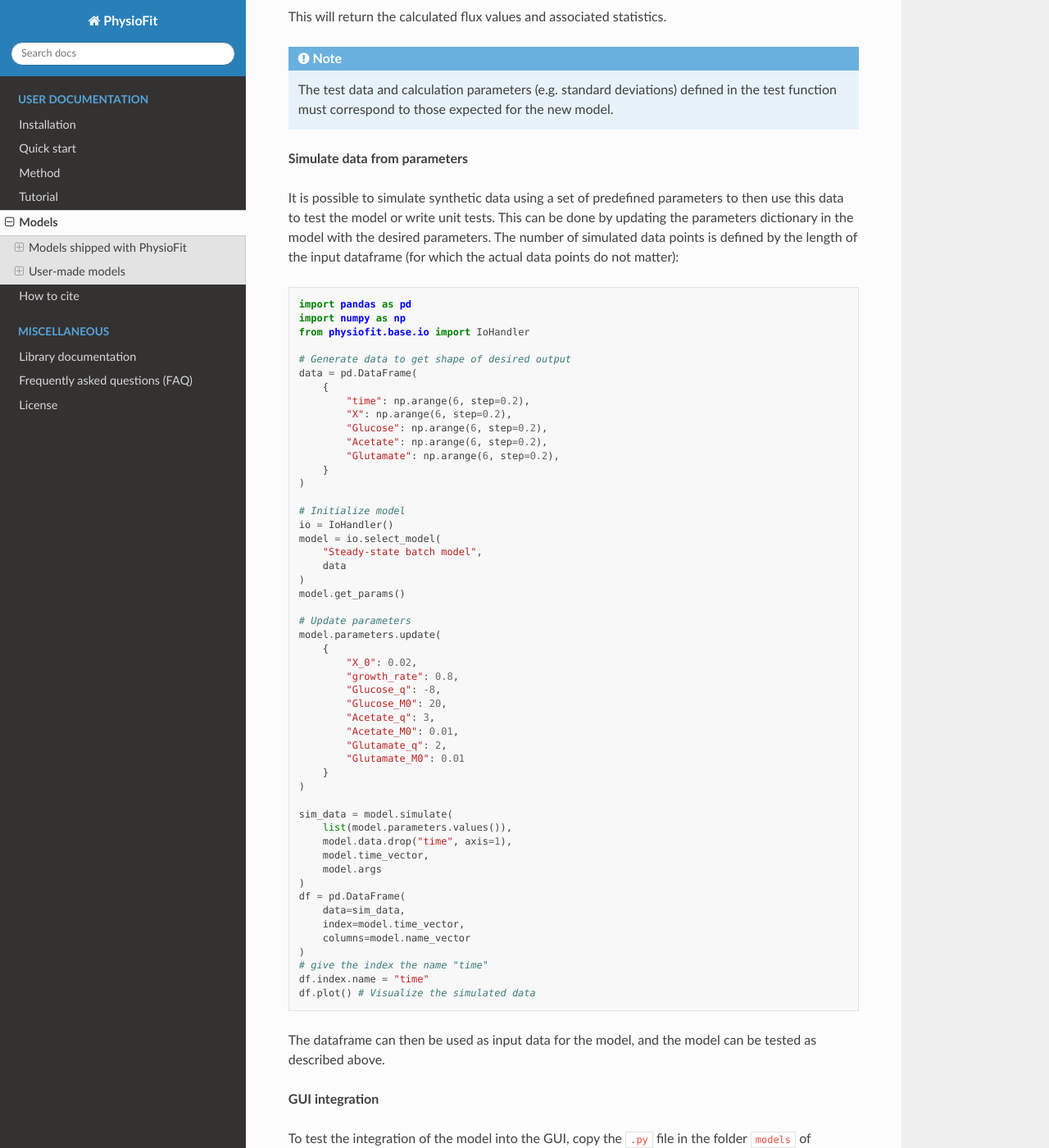
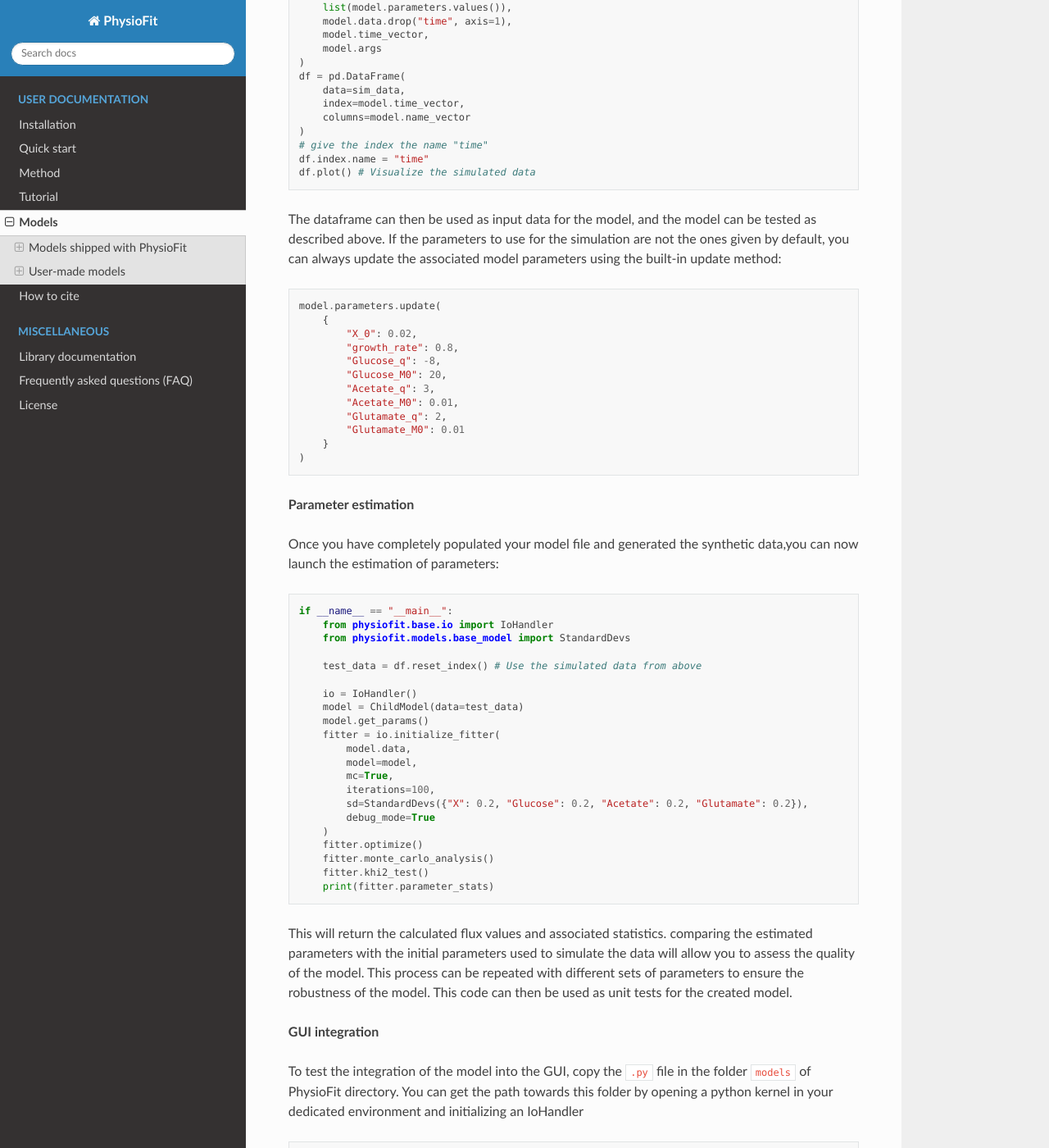
Before and after one commit to MetaSys-LISBP/PhysioFit, a Sphinx documentation site: the page built from docs/models.rst, in a window 1280 px wide and 1400 px high, scrolled down 10457 px. Shown: the whole window at 82% size. Built offline with Sphinx 7.4.7 and the Read the Docs theme 2.0.0, drawn with Linux system fonts in a browser that asks for light colours; some of the changed text lies outside the part shown.

Commit message:
Rearranged the model testing section

```diff
--- a/docs/models.rst
+++ b/docs/models.rst
@@ -515,42 +515,6 @@
 Test the model
 --------------
 
-Once you have completely populated your model file, you can now launch a round of simulations and optimizations in a
-programmatic way: ::
-
-    if __name__ == "__main__":
-        from physiofit.base.io import IoHandler
-        from physiofit.models.base_model import StandardDevs
-
-        test_data = pd.DataFrame(
-            {
-                "time": [0, 1, 2, 3],
-                "experiments": ["A", "A", "A", "A"],
-                "X": [0.5, 0.8, 1.2, 1.8],
-                "Glucose": [12, 11.6, 11, 10.2]
-            }
-        )
-
-        io = IoHandler()
-        model = ChildModel(data=test_data)
-        model.get_params()
-        fitter = io.initialize_fitter(
-            model.data,
-            model=model,
-            mc=True,
-            iterations=100,
-            sd=StandardDevs({"X": 1, "Glucose": 1}),
-            debug_mode=True
-        )
-        fitter.optimize()
-        fitter.monte_carlo_analysis()
-        fitter.khi2_test()
-        print(fitter.parameter_stats)
-
-This will return the calculated flux values and associated statistics.
-
-.. note:: The test data and calculation parameters (e.g. standard deviations) defined in the test function must correspond to those expected for the new model.
-
 **Simulate data from parameters**
 
 It is possible to simulate synthetic data using a set of predefined
@@ -581,21 +545,7 @@
         "Steady-state batch model",
         data
     )
-    model.get_params()
-
-    # Update parameters
-    model.parameters.update(
-        {
-            "X_0": 0.02,
-            "growth_rate": 0.8,
-            "Glucose_q": -8,
-            "Glucose_M0": 20,
-            "Acetate_q": 3,
-            "Acetate_M0": 0.01,
-            "Glutamate_q": 2,
-            "Glutamate_M0": 0.01
-        }
-    )
+    model.get_params() # Get default parameters for the model
 
     sim_data = model.simulate(
         list(model.parameters.values()),
@@ -613,7 +563,56 @@
     df.plot() # Visualize the simulated data
 
 The dataframe can then be used as input data for the model, and the model
-can be tested as described above.
+can be tested as described above. If the parameters to use for the
+simulation are not the ones given by default, you can always update the
+associated model parameters using the built-in update method: ::
+
+    model.parameters.update(
+        {
+            "X_0": 0.02,
+            "growth_rate": 0.8,
+            "Glucose_q": -8,
+            "Glucose_M0": 20,
+            "Acetate_q": 3,
+            "Acetate_M0": 0.01,
+            "Glutamate_q": 2,
+            "Glutamate_M0": 0.01
+        }
+    )
+
+**Parameter estimation**
+
+Once you have completely populated your model file and generated the
+synthetic data,you can now launch the estimation of parameters: ::
+
+    if __name__ == "__main__":
+        from physiofit.base.io import IoHandler
+        from physiofit.models.base_model import StandardDevs
+
+        test_data = df.reset_index() # Use the simulated data from above
+
+        io = IoHandler()
+        model = ChildModel(data=test_data)
+        model.get_params()
+        fitter = io.initialize_fitter(
+            model.data,
+            model=model,
+            mc=True,
+            iterations=100,
+            sd=StandardDevs({"X": 0.2, "Glucose": 0.2, "Acetate": 0.2, "Glutamate": 0.2}),
+            debug_mode=True
+        )
+        fitter.optimize()
+        fitter.monte_carlo_analysis()
+        fitter.khi2_test()
+        print(fitter.parameter_stats)
+
+This will return the calculated flux values and associated statistics.
+comparing the estimated parameters with the initial parameters used to
+simulate the data will allow you to assess the quality of the model. This
+process can be repeated with different sets of parameters to ensure the
+robustness of the model. This code can then be used as unit tests for the
+created model.
 
 **GUI integration**
 
```
